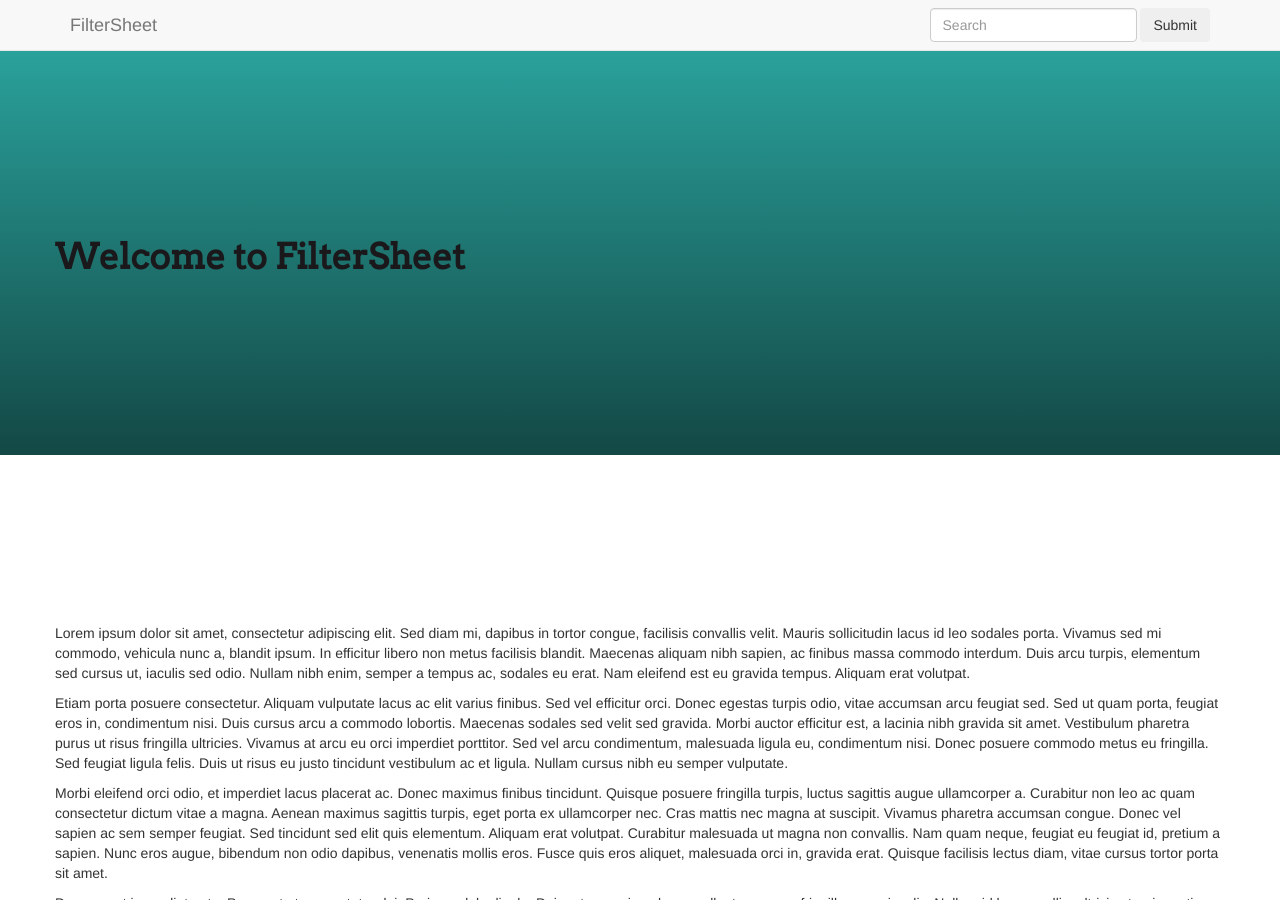
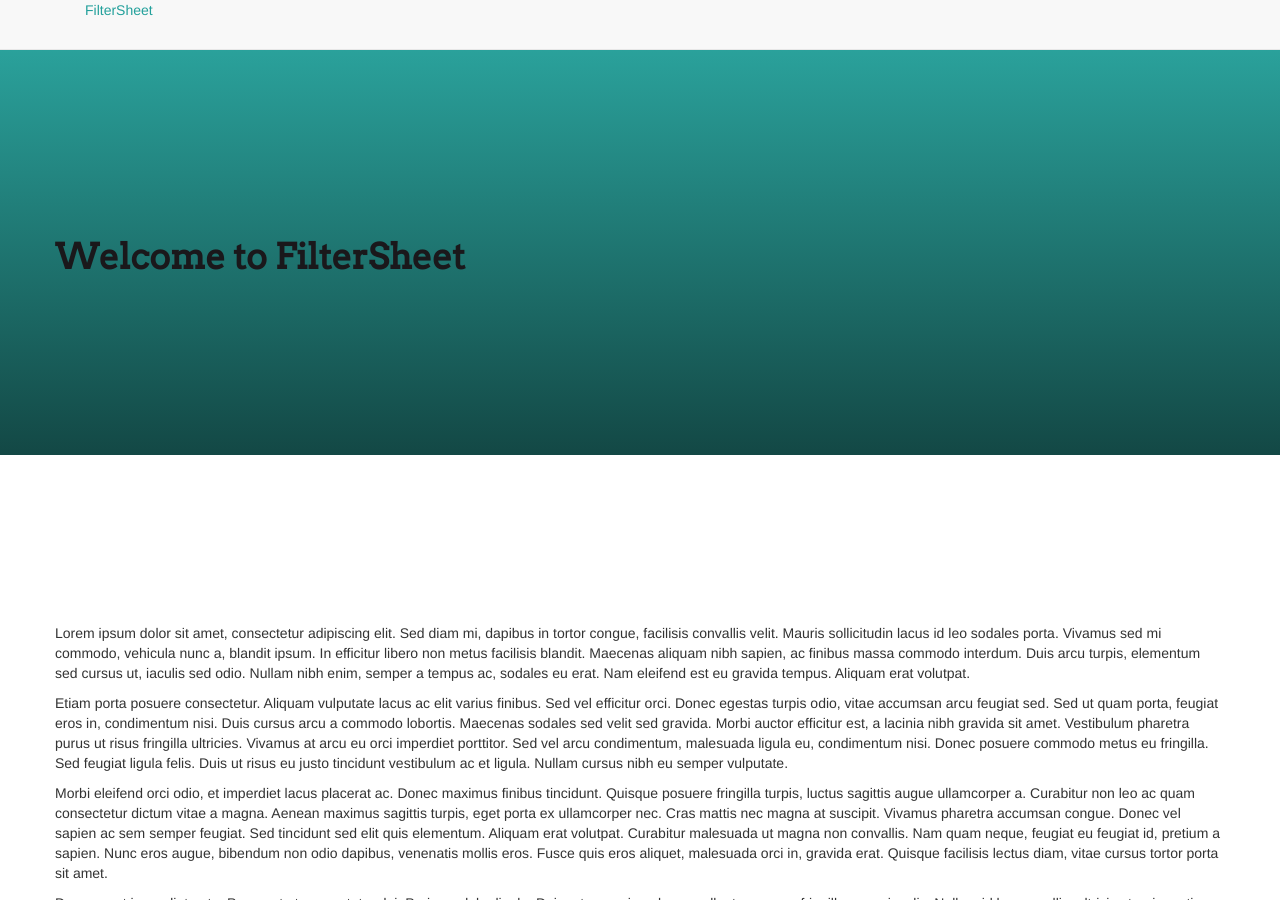
Before and after one commit to filtersheet/filtersheet.github.io, a Jekyll site: the page built from page.html, in a window 1280 px wide and 900 px high. Built offline with Jekyll 4.4.1, drawn with Linux system fonts in a browser that asks for light colours; comment, search, counter and statistics services are not loaded.

```diff
--- a/_includes/menu/navigation.html
+++ b/_includes/menu/navigation.html
@@ -1,26 +1,19 @@
-<nav class="navbar navbar-default navbar-fixed-top">
+
+<div class="navbar navbar-default navbar-fixed-top" role="navigation">
     <div class="container">
-        <!-- Brand and toggle get grouped for better mobile display -->
-        <div class="navbar-header">
-            <button type="button" class="navbar-toggle collapsed" data-toggle="collapse" data-target="#bs-example-navbar-collapse-1" aria-expanded="false">
-                <span class="sr-only">Toggle navigation</span>
-                <span class="icon-bar"></span>
-                <span class="icon-bar"></span>
-                <span class="icon-bar"></span>
-            </button>
-            <a class="navbar-brand" href="/">{{ site.title }}</a>
-        </div>
+        <div class="row">
 
-        <!-- Collect the nav links, forms, and other content for toggling -->
-        <div class="collapse navbar-collapse" id="bs-example-navbar-collapse-1">
-            <div class="nav navbar-nav navbar-right">
-            <form class="navbar-form navbar-left" role="search">
-                <div class="form-group">
-                    <input type="text" class="form-control" placeholder="Search">
-                </div>
-                <button type="submit" class="btn btn-defadivt">Submit</button>
-            </form>
-            </ul>
-        </div><!-- /.navbar-collapse -->
-    </div><!-- /.container -->
-</nav>
+            <div class="col-xs-12">
+                {% if page.searchable == 'true' %}
+                    <a href="/" title="{{ site.title }} | {{ site.tagline }}" class="hidden-xs hidden-sm hidden-md brand">{{ site.title }}</a>
+                    <a href="/" title="{{ site.title }} | {{ site.tagline }}" class="hidden-lg brand">{{ site.shortTitle }}</a>
+
+                    <input type="search" class="form-control form-top-pad" id="font-filter-box" placeholder="Type to filter using descriptors like 'drink' or 'email' ...">
+                {% else %}
+                    <a href="/" title="{{ site.title }} | {{ site.tagline }}" class="brand">{{ site.title }}</a>
+                {% endif %}
+            </div><!-- /.col -->
+
+        </div><!-- .row -->
+    </div><!-- .container -->
+</div><!-- end main navigation -->
```
Also changed, not shown: _includes/menu/subnavigation.html (added, +16 -0 lines).
